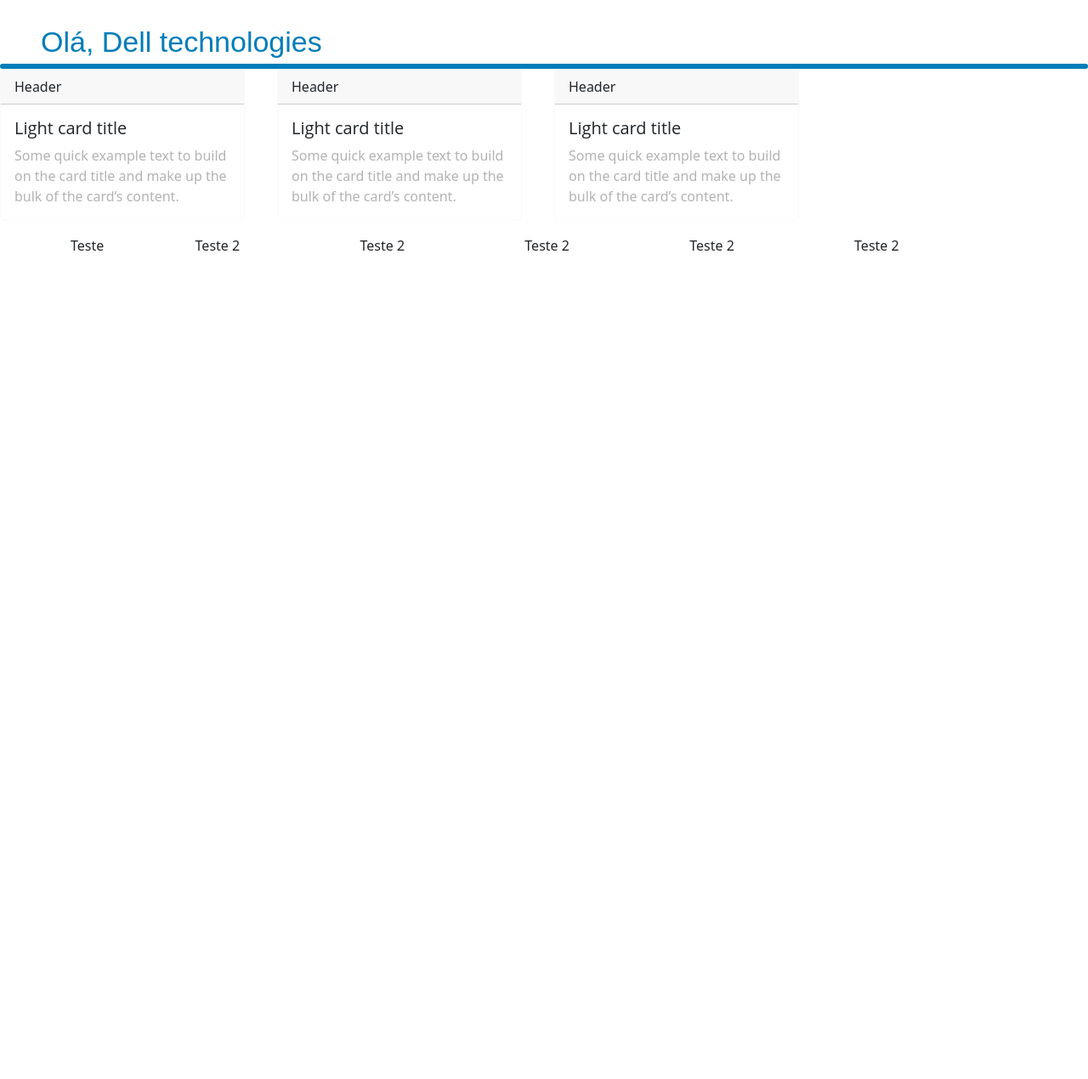
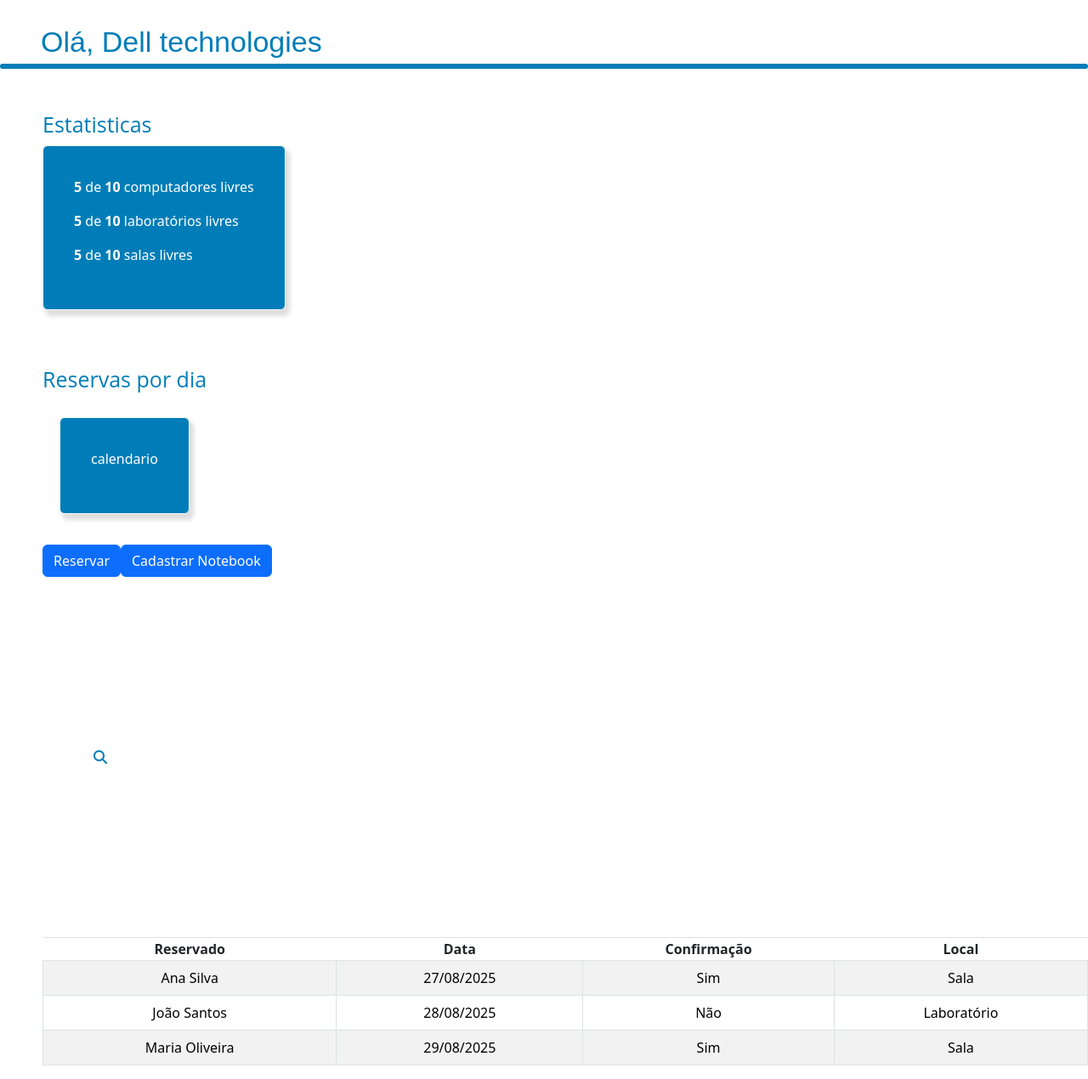
Before and after one commit to NicholasAstor/frontendIntegrador2, an Angular app: page / in a window 1280 px wide. Shown: the whole page at 85% size. Before the commit the page ends 800 px from the top, so only its background shows below. Built offline with nearby package versions, Linux system fonts and the light colour scheme.

Commit message:
Refazendo a homepage

```diff
--- a/angular.json
+++ b/angular.json
@@ -21,7 +21,8 @@
             "index": "src/index.html",
             "browser": "src/main.ts",
             "polyfills": [
-              "zone.js"
+              "zone.js",
+              "@angular/localize/init"
             ],
             "tsConfig": "tsconfig.app.json",
             "inlineStyleLanguage": "scss",
@@ -80,7 +81,8 @@
           "options": {
             "polyfills": [
               "zone.js",
-              "zone.js/testing"
+              "zone.js/testing",
+              "@angular/localize/init"
             ],
             "tsConfig": "tsconfig.spec.json",
             "inlineStyleLanguage": "scss",
--- a/package.json
+++ b/package.json
@@ -17,6 +17,7 @@
     "@angular/platform-browser": "^19.2.0",
     "@angular/platform-browser-dynamic": "^19.2.0",
     "@angular/router": "^19.2.0",
+    "@popperjs/core": "^2.11.8",
     "bootstrap": "^5.3.8",
     "rxjs": "~7.8.0",
     "tslib": "^2.3.0",
@@ -26,6 +27,7 @@
     "@angular-devkit/build-angular": "^19.2.15",
     "@angular/cli": "^19.2.15",
     "@angular/compiler-cli": "^19.2.0",
+    "@angular/localize": "^19.2.0",
     "@types/jasmine": "~5.1.0",
     "jasmine-core": "~5.6.0",
     "karma": "~6.4.0",
--- a/src/app/app.component.html
+++ b/src/app/app.component.html
@@ -4,59 +4,84 @@
   <div class="barra-superior ms-6"></div>
 </header>
 
-<!-- CARDS -->
-<div class="row center">
-  <div class="col-3">
+
+
+
+<!-- Left side home -->
+ <div class="right-side-home">
+
+  <!-- CARD -->
+  <h5 class="card-title"> Estatisticas </h5>
+   <div class="d-flex justify-content-right">
        <div class="card border-light mb-3" style="max-width: 18rem;">
-      <div class="card-header">Header</div>
          <div class="card-body">
-        <h5 class="card-title">Light card title</h5>
-        <p class="card-text">Some quick example text to build on the card title and make up the bulk of the card’s
-          content.</p>
+           <p> <span> 5 </span> de <span> 10 </span> computadores livres </p>
+           <p> <span> 5 </span> de <span> 10 </span> laboratórios livres </p>
+           <p> <span> 5 </span> de <span> 10 </span> salas livres </p>
          </div>
        </div>
    </div>
 
-  <div class="col-3">
+   <!-- Calendário -->
+  <h5 class="card-title"> Reservas por dia </h5>
+
+   <div class="d-flex justify-content-right calendario-exemplo">
        <div class="card border-light mb-3" style="max-width: 18rem;">
-      <div class="card-header">Header</div>
         <div class="card-body">
-        <h5 class="card-title">Light card title</h5>
-        <p class="card-text">Some quick example text to build on the card title and make up the bulk of the card’s
-          content.</p>
-      </div>
+           <p> calendario  </p>
          </div>
        </div>
 
-  <div class="col-3">
-    <div class="card border-light mb-3" style="max-width: 18rem;">
-      <div class="card-header">Header</div>
-      <div class="card-body">
-        <h5 class="card-title">Light card title</h5>
-        <p class="card-text">Some quick example text to build on the card title and make up the bulk of the card’s
-          content.</p>
+
+
  </div>
+
+ <div class="action-button">
+   <!-- Criação de notebook e reserva -->
+   <button class="btn btn-primary" type="submit"> Reservar </button>
+   <button class="btn btn-primary" type="submit"> Cadastrar Notebook </button>
  </div>
-  </div>
-</div>
+
+
+  <!-- Left side home -->
+  <div class="left-side-home">
 
     <!-- PESQUISAR E FILTROS -->
     <div class="container ms-5">
       <search>
-
+        <i class="fa-solid fa-magnifying-glass" style="color: #007db8;"></i>
       </search>
     </div>
 
     <!-- TABELA -->
-<div class="container ms-7">
-  <table class="table table-striped">
+    <table class="table table-bordered table-striped text-center">
       <tr>
-      <td>Teste</td>
-      <td>Teste 2</td>
-      <td>Teste 2</td>
-      <td>Teste 2</td>
-      <td>Teste 2</td>
-      <td>Teste 2</td>
+        <th>Reservado</th>
+        <th>Data</th>
+        <th>Confirmação</th>
+        <th>Local</th>
       </tr>
+    <tbody>
+      <tr>
+        <td>Ana Silva</td>
+        <td>27/08/2025</td>
+        <td>Sim</td>
+        <td>Sala</td>
+      </tr>
+      <tr>
+        <td>João Santos</td>
+        <td>28/08/2025</td>
+        <td>Não</td>
+        <td>Laboratório</td>
+      </tr>
+      <tr>
+        <td>Maria Oliveira</td>
+        <td>29/08/2025</td>
+        <td>Sim</td>
+        <td>Sala</td>
+      </tr>
+    </tbody>
   </table>
+
+
 </div>
--- a/src/app/app.component.scss
+++ b/src/app/app.component.scss
@@ -539,3 +539,40 @@
         padding-bottom: 30px !important;
     }
 }
+
+.card-title {
+
+    margin-top: 50px;
+    font-size: 25px;
+    color: #007DB8;
+}
+.card {
+    background-color: #007DB8;
+    margin-top: 10px;
+    color: #fff;
+    box-shadow: 4px 6px 5px 1px rgba(86,74,74,0.19);
+    -webkit-box-shadow: 4px 6px 5px 1px rgba(86,74,74,0.19);
+    -moz-box-shadow: 4px 6px 5px 1px rgba(86,74,74,0.19);
+    padding: 20px;
+
+}
+
+p, span {
+    color: white;
+}
+
+.container {
+    margin: 200px;
+}
+
+.right-side-home {
+    margin-left: 50px;
+}
+
+span {
+    font-weight: bold;
+}
+
+.calendario-exemplo {
+    padding: 20px;
+}
--- a/src/app/app.component.ts
+++ b/src/app/app.component.ts
@@ -9,4 +9,5 @@
 })
 export class AppComponent {
   title = 'frontend';
+
 }
--- a/src/index.html
+++ b/src/index.html
@@ -6,6 +6,7 @@
   <base href="/">
   <meta name="viewport" content="width=device-width, initial-scale=1">
   <link rel="icon" type="image/x-icon" href="favicon.ico">
+  <link rel="stylesheet" href="https://cdnjs.cloudflare.com/ajax/libs/font-awesome/6.4.0/css/all.min.css">
    <link href="https://cdn.jsdelivr.net/npm/bootstrap@5.3.8/dist/css/bootstrap.min.css" rel="stylesheet"
     integrity="sha384-sRIl4kxILFvY47J16cr9ZwB07vP4J8+LH7qKQnuqkuIAvNWLzeN8tE5YBujZqJLB" crossorigin="anonymous">
 </head>
--- a/src/main.ts
+++ b/src/main.ts
@@ -1,3 +1,5 @@
+/// <reference types="@angular/localize" />
+
 import { bootstrapApplication } from '@angular/platform-browser';
 import { appConfig } from './app/app.config';
 import { AppComponent } from './app/app.component';
--- a/tsconfig.app.json
+++ b/tsconfig.app.json
@@ -4,7 +4,9 @@
   "extends": "./tsconfig.json",
   "compilerOptions": {
     "outDir": "./out-tsc/app",
-    "types": []
+    "types": [
+      "@angular/localize"
+    ]
   },
   "files": [
     "src/main.ts"
```
Also changed, not shown: src/styles.scss (line endings or trailing spaces), 2 other files (tests, documents, lock files or other folders). Lines whose indentation alone changed are shown as unchanged.
